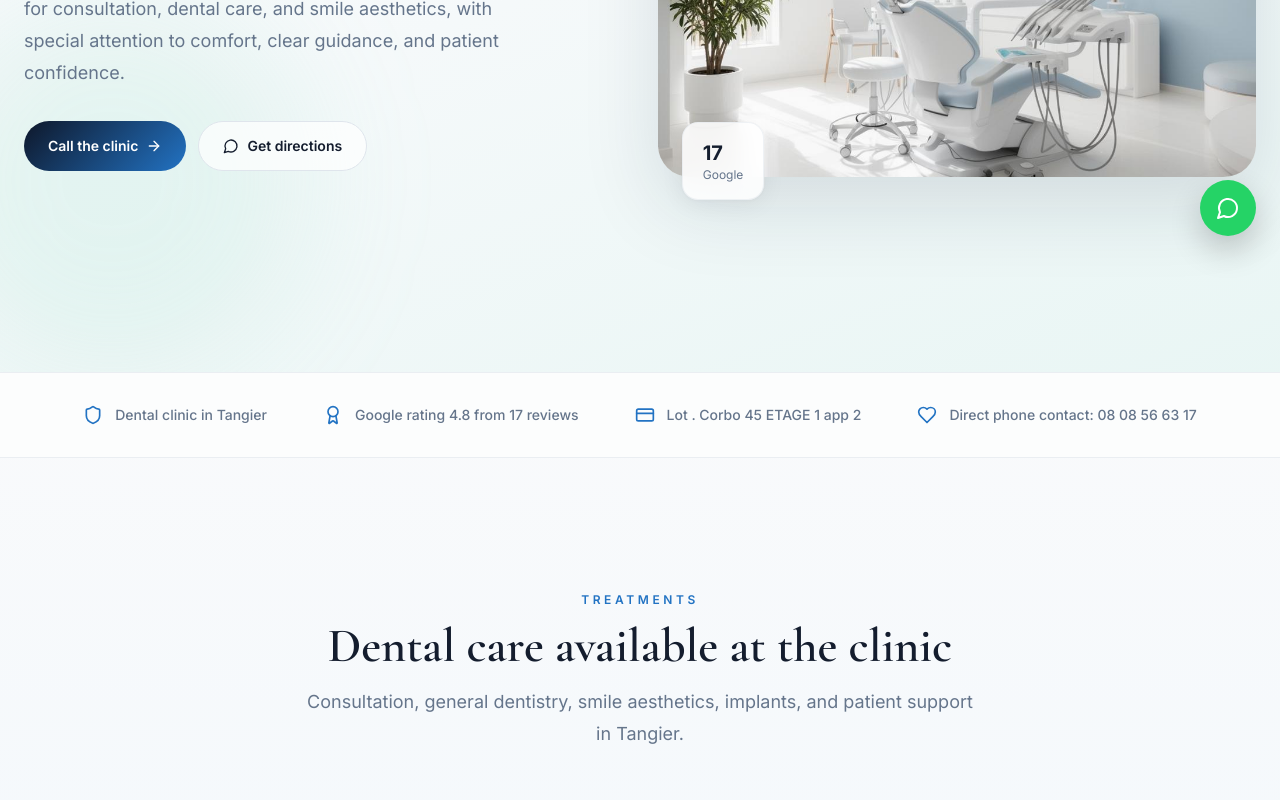
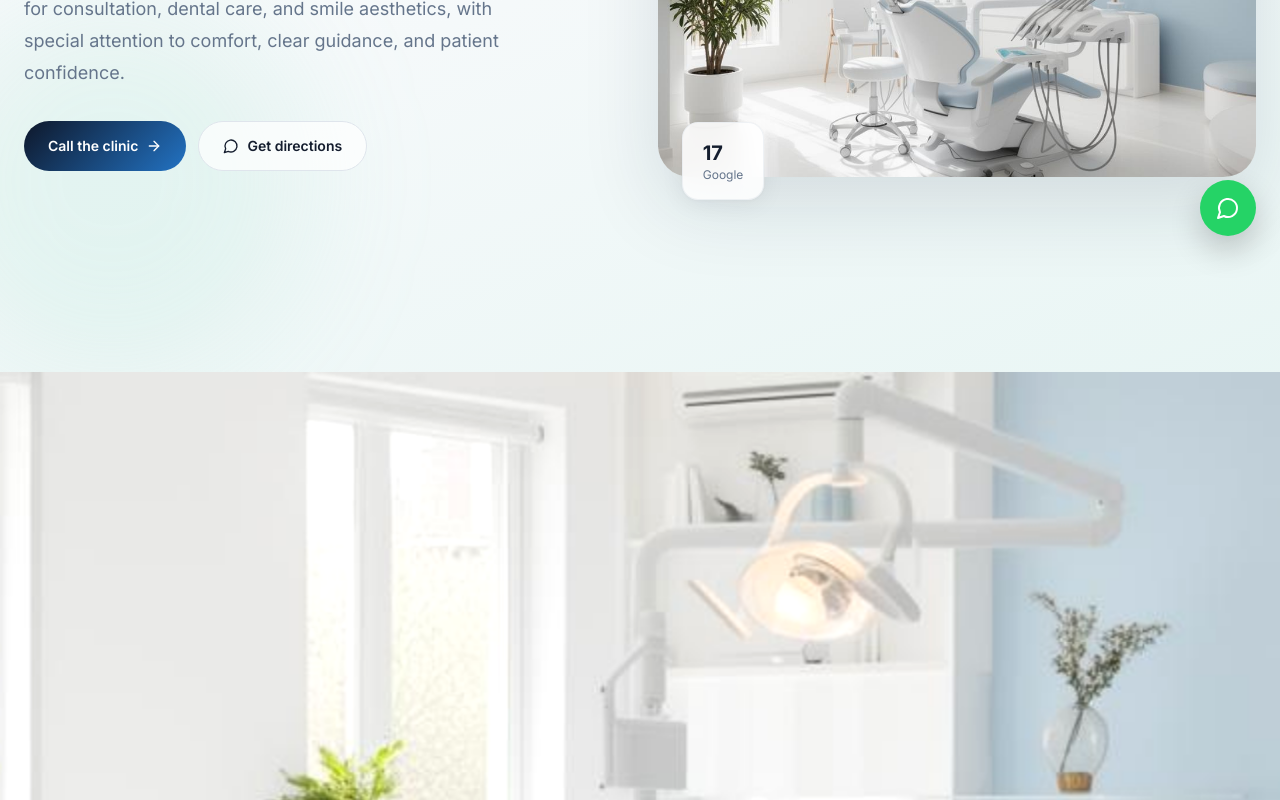
Before and after one commit to ismailfayza01-prog/dr-dardar-karim, a Next.js app: page /en in a window 1280 px wide. Shown: the part 540-1340 px from the top of the page. Built offline with nearby package versions, Linux system fonts and the light colour scheme.

Commit message:
Add ScrollTransition component to public-home

```diff
--- a/components/public/public-home.tsx
+++ b/components/public/public-home.tsx
@@ -4,6 +4,7 @@ import { useEffect, useState } from "react";
 import Image from "next/image";
 import Link from "next/link";
 import clsx from "clsx";
+import { ScrollTransition } from "@/components/public/scroll-transition";
 import {
   ArrowRight,
   Award,
@@ -261,6 +262,7 @@ export function PublicHome({ locale }: { locale: HomeLocale }) {
             </div>
           </div>
         </section>
+        <ScrollTransition />
 
         <section className="border-y border-[hsl(var(--smile-border)/0.6)] bg-white/60 py-8">
           <div className="mx-auto flex max-w-7xl flex-wrap items-center justify-center gap-8 px-4 sm:px-6 md:gap-14">
```
